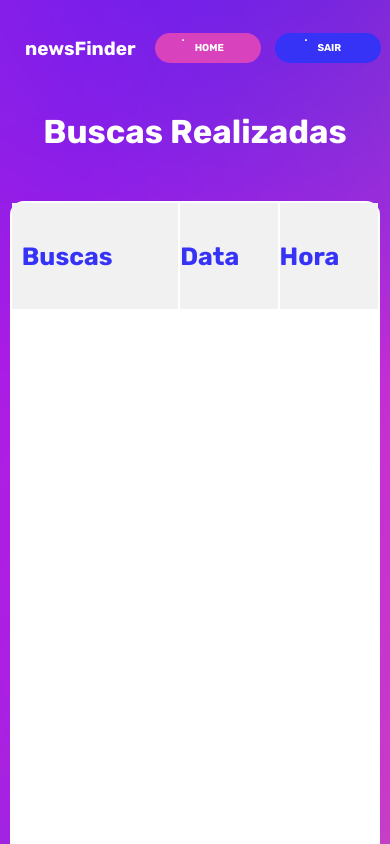
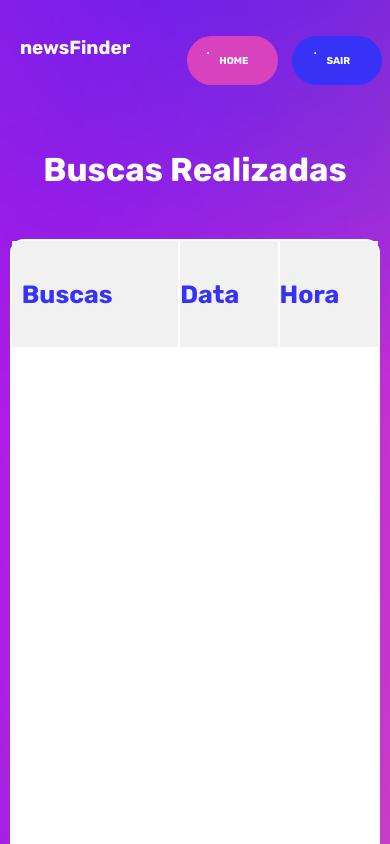
Before and after one commit to andre-rosatto/newtab-newsfinder, a React (Create React App) app: page /search in a window 390 px wide. Shown: the top 844 px of the page. Built offline with nearby package versions, Linux system fonts and the light colour scheme.

Commit message:
Search respons. ok

```diff
--- a/src/components/Search.jsx
+++ b/src/components/Search.jsx
@@ -1,6 +1,6 @@
 import React from "react";
 import '../css/search.css';
-import '../css/login.css';
+// import '../css/login.css';
 import { GetLoginsDetails } from './LoginsDetails';
 
 const Search = () => {
@@ -10,10 +10,12 @@ const Search = () => {
 
     return (
         <div className="main">
-            <div className="searchHeader">
+            <div className="navbar">
+                {/* <div className="searchHeader"></div> */}
                     <div className="titleNews">
                         <h2 className="newsFinder">newsFinder</h2>
                     </div>
+
                     <div className="btnHeader">
                         <button className="buttonHome">
                         <span className="dot">.</span>
@@ -24,6 +26,7 @@ const Search = () => {
                         <span>SAIR</span>
                         </button>
                     </div>
+
             </div>
                 <div>
                     <h2 className="titleBuscas">Buscas Realizadas</h2>
--- a/src/css/search.css
+++ b/src/css/search.css
@@ -4,21 +4,26 @@
     height: 1081px;
 }
 
-.searchHeader {
+.navbar {
     display: flex;
     width: 100%;
     height: 49px;
+    padding-top: 36px;
     margin-bottom: 65px;
-    align-items: center;
-    padding-top: 36px;
-    justify-content: space-around;
-    gap: 50%;
+}
+
+.titleNews {
+    width: 50%;
+    margin-left: 8%;
 }
 
 .btnHeader {
     gap: 35px;
     display: flex;
+    width: 50%;
+    justify-content: flex-end;
     height: 100%;
+    margin-right: 7%;
 }
 
 .buttonSair {
@@ -33,7 +38,7 @@
 }
 
 .titleBuscas {
-    margin-left: 98px;
+    margin-left: 8%;
     margin-bottom: 40px;
     font-family: Rubik;
     font-size: 40px;
@@ -41,7 +46,7 @@
 }
 
 .tableBuscas {
-    margin-left: 98px;
+    margin-left: 8%;
     width: 85%;
     height: 760px;
     background-color: #ffffff;
@@ -88,16 +93,15 @@
         width: 100%;
         height: 1016px;
     }
-    .searchHeader {
-        height: 30px;
-        margin-bottom: 49px;
-        align-items: center;
-        padding-top: 33px;
-        gap: 1px;
+
+    .titleNews {
+        width: 50%;
+        margin-left: 1%;
     }
 
     .btnHeader {
         gap: 14px;
+        margin-right: 2%;
     }
 
     .buttonSair {
```
Lines whose indentation alone changed are shown as unchanged.
